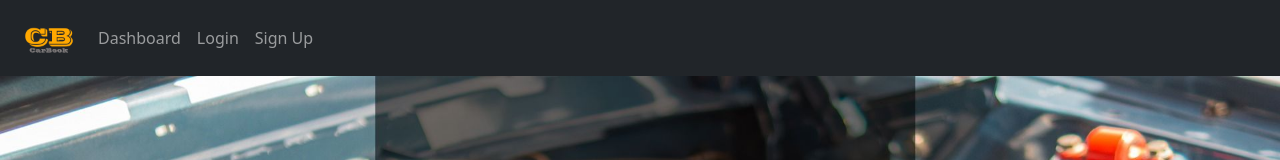
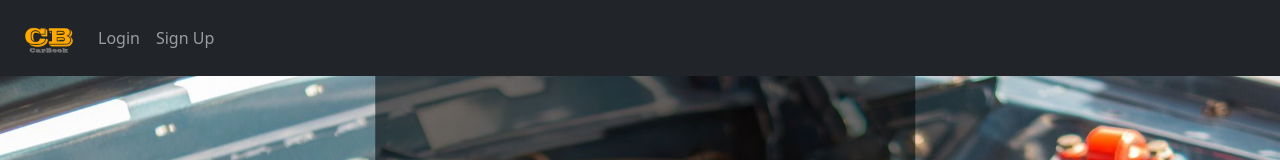
Before and after one commit to 1cetsw/carbook-front, a React (Create React App) app: page / in a window 1280 px wide. Shown: the top 160 px of the page. Built offline with nearby package versions, Linux system fonts and the light colour scheme.

Commit message:
add currentUser id

```diff
--- a/src/Components/NavBar.js
+++ b/src/Components/NavBar.js
@@ -76,11 +76,7 @@ function NavBar() {
               </li>
             )}
 
-            <li className="nav-item">
-              <Link to={"/dashboard"} className="nav-link">
-                Dashboard
-              </Link>
-            </li>
+
           </div>
 
           {currentUser ? (
--- a/src/Components/Profile/NewCarForm.js
+++ b/src/Components/Profile/NewCarForm.js
@@ -1,12 +1,15 @@
 import React, { useState } from 'react';
 import axios from 'axios';
+import AuthService from "../../Services/Auth.service";
+
 
 const NewCarForm = () => {
+    const currentUser = AuthService.getCurrentUser();
     const [formData, setFormData] = useState({
         brand: '',
         model: '',
         vin: '',
-        userId: '008df606-01dc-4b1b-83b1-2d101d97f0ea'
+        userId: currentUser.id
     });
 
     const handleChange = (e) => {
--- a/src/GlobalConfig.js
+++ b/src/GlobalConfig.js
@@ -1,7 +1,7 @@
 //use global.config.HostApi
 module.exports = global.config = {
-    HostApi: "https://carbook-api.up.railway.app",
-    // HostApi: "http://localhost:8080",
-    HostFront: "https://carbook-front-production.up.railway.app",
-    // HostFront: "http://localhost:3000",
+    // HostApi: "https://carbook-api.up.railway.app",
+    HostApi: "http://localhost:8080",
+    // HostFront: "https://carbook-front-production.up.railway.app",
+    HostFront: "http://localhost:3000",
 };
```
